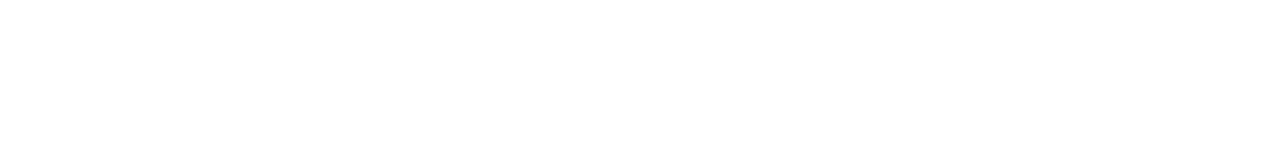
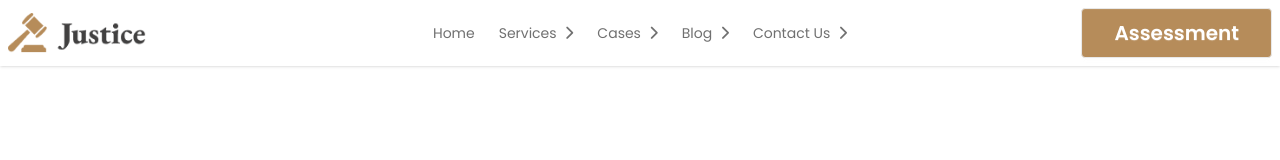
Before and after one commit to Mostofarusho/Legal-Solutions-Using-DaisyUI, a plain HTML site: page index.html in a window 1280 px wide. Drawn offline with nearby package versions, Linux system fonts and the light colour scheme.

Commit message:
NavBar Complete With Responsive Design

```diff
--- a/index.html
+++ b/index.html
@@ -4,10 +4,78 @@
 <head>
     <meta charset="UTF-8">
     <meta name="viewport" content="width=device-width, initial-scale=1.0">
+    <!-- Font Awesome CDN -->
+    <link rel="stylesheet" href="https://cdnjs.cloudflare.com/ajax/libs/font-awesome/6.7.2/css/all.min.css" integrity="sha512-Evv84Mr4kqVGRNSgIGL/F/aIDqQb7xQ2vcrdIwxfjThSH8CSR7PBEakCr51Ck+w+/U6swU2Im1vVX0SVk9ABhg==" crossorigin="anonymous" referrerpolicy="no-referrer"
+    />
+    <!-- Google Font Link -->
+    <link rel="preconnect" href="https://fonts.googleapis.com">
+    <link rel="preconnect" href="https://fonts.gstatic.com" crossorigin>
+    <link href="https://fonts.googleapis.com/css2?family=EB+Garamond:ital,wght@0,400..800;1,400..800&family=Poppins:ital,wght@0,100;0,200;0,300;0,400;0,500;0,600;0,700;0,800;0,900;1,100;1,200;1,300;1,400;1,500;1,600;1,700;1,800;1,900&display=swap" rel="stylesheet">
+    <!-- Daisy UI +Tailwind CSS CDN File -->
+    <link href="https://cdn.jsdelivr.net/npm/daisyui@5" rel="stylesheet" type="text/css" />
+    <script src="https://cdn.jsdelivr.net/npm/@tailwindcss/browser@4"></script>
     <title>Legal-Solutions-Using-DaisyUI</title>
+    <style>
+        .font-poppins {
+            font-family: "Poppins", sans-serif;
+        }
+
+        .font-eb {
+            font-family: "EB Garamond", serif;
+        }
+
+        .color-One {
+            color: rgb(112, 112, 112);
+        }
+
+        .color-two {
+            background: rgb(182, 140, 90);
+        }
+    </style>
 </head>
 
-<body>
+<body class="font-poppins">
+    <header class="md:container mx-auto">
+        <!-- NavBar  -->
+        <div class="navbar bg-base-100 shadow-sm">
+            <div class="navbar-start">
+                <div class="dropdown">
+                    <div tabindex="0" role="button" class="btn btn-ghost lg:hidden">
+                        <svg xmlns="http://www.w3.org/2000/svg" class="h-5 w-5" fill="none" viewBox="0 0 24 24" stroke="currentColor"> <path stroke-linecap="round" stroke-linejoin="round" stroke-width="2" d="M4 6h16M4 12h8m-8 6h16" /> </svg>
+                    </div>
+                    <ul tabindex="0" class="menu menu-sm dropdown-content bg-base-100 rounded-box z-1 mt-3 w-52 p-2 shadow color-One">
+                        <li><a>Home</a></li>
+                        <li><a>Services <i class="fa-solid fa-chevron-right"></i></a></li>
+                        <li><a>Cases <i class="fa-solid fa-chevron-right"></i></a></li>
+                        <li><a>Blog <i class="fa-solid fa-chevron-right"></i></a></li>
+                        <li><a>Contact Us <i class="fa-solid fa-chevron-right"></i></a></li>
+                    </ul>
+                </div>
+                <a href="/" class="flex items-center gap-3">
+                    <img src="./images/logo2.png" alt="Logo" class="h-10" />
+
+                </a>
+
+            </div>
+            <div class="navbar-center hidden lg:flex">
+                <ul class="menu menu-horizontal px-1 color-One">
+                    <li><a>Home</a></li>
+                    <li><a>Services <i class="fa-solid fa-chevron-right"></i></a></li>
+                    <li><a>Cases <i class="fa-solid fa-chevron-right"></i></a></li>
+                    <li><a>Blog <i class="fa-solid fa-chevron-right"></i></a></li>
+                    <li><a>Contact Us <i class="fa-solid fa-chevron-right"></i></a></li>
+
+                </ul>
+            </div>
+            <div class="navbar-end">
+                <a class="btn text-xl font-semibold text-white color-two px-8 py-6"> Assessment</a>
+            </div>
+        </div>
+    </header>
+    <main>
+
+    </main>
+    <footer></footer>
 
 </body>
 
--- /dev/null
+++ b/tailwind.config.js
@@ -0,0 +1,21 @@
+/** @type {import('tailwindcss').Config} */
+module.exports = {
+    content: [
+        "./index.html",
+        "./src/**/*.{js,ts,jsx,tsx}"
+    ],
+    theme: {
+        extend: {
+            colors: {
+                primary: '#9376e0',
+                secondary: '#e893cf',
+                'bike-primary': '#e76f51',
+            },
+            fontFamily: {
+                poppins: ['Poppins', 'sans-serif'],
+                'eb-garamond': ['EB Garamond', 'serif'],
+            },
+        },
+    },
+    plugins: [],
+}
```
Also changed, not shown: New Text Document.txt (added).
